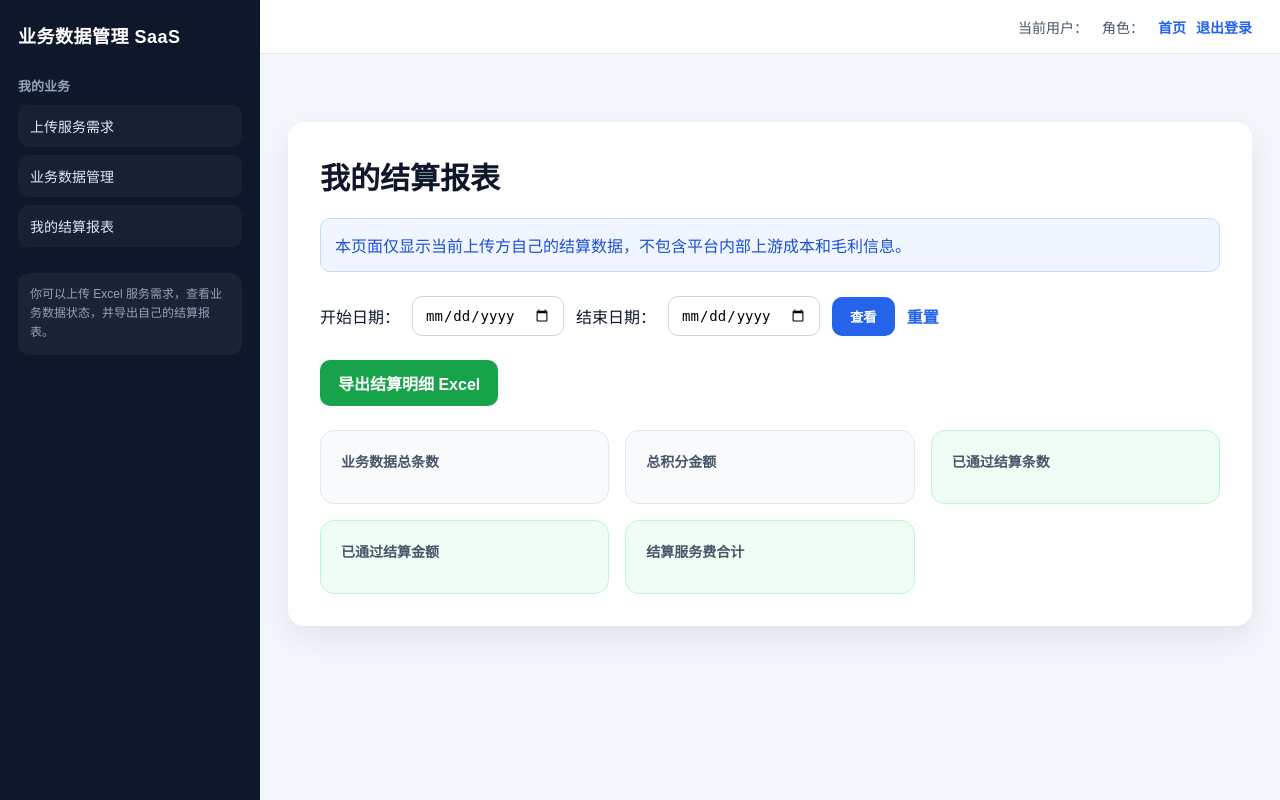
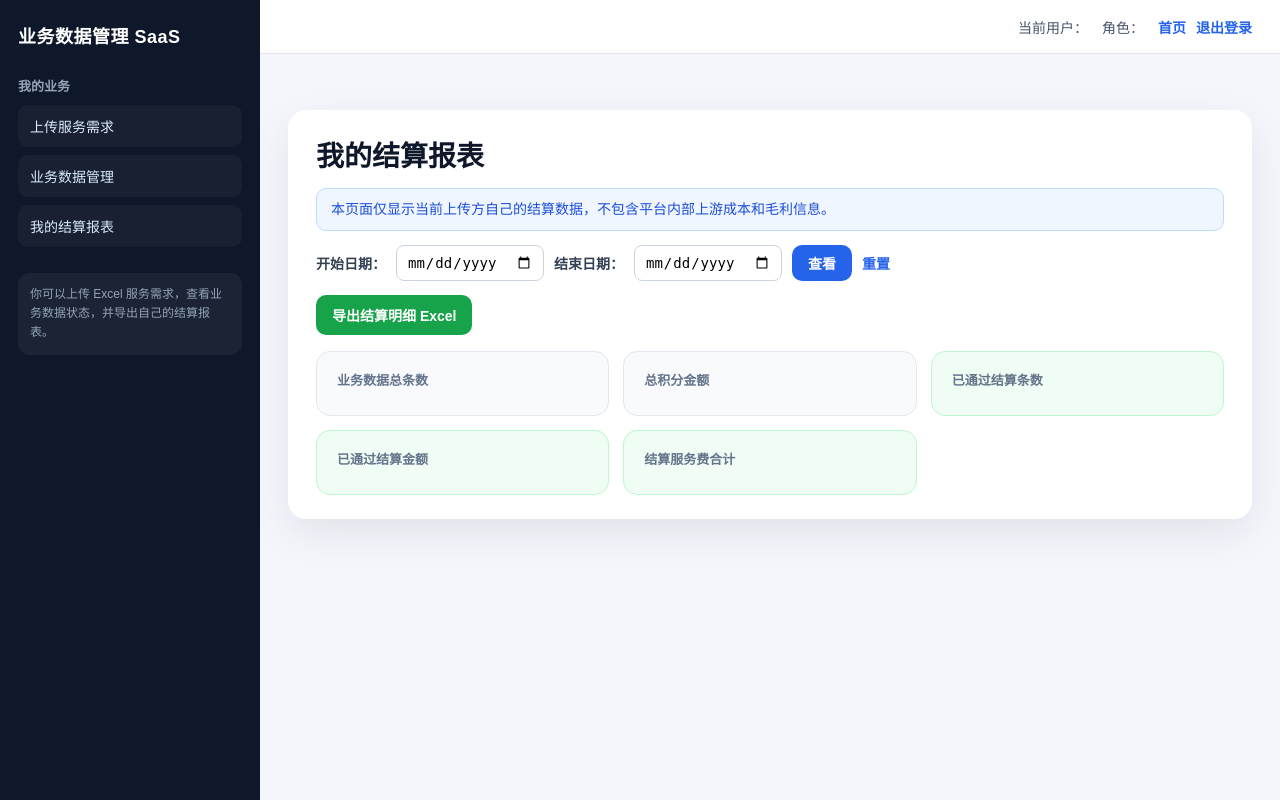
Before and after one commit to jordanlee5/business-saas-mvp, a FastAPI app: template app/templates/my_settlement.html in a window 1280 px wide. Run offline with FastAPI, Linux system fonts and the light colour scheme; the template is opened without the code that fills it, so the values that code supplies are empty.

Commit message:
compact my settlement page layout

```diff
--- a/app/templates/my_settlement.html
+++ b/app/templates/my_settlement.html
@@ -105,6 +105,102 @@
             font-size: 28px;
             font-weight: 800;
         }
+        /* 我的结算报表：紧凑统一风格 V1 */
+        .container {
+            max-width: 980px;
+            margin: 28px auto;
+            background: white;
+            border-radius: 18px;
+            padding: 24px 28px;
+            box-shadow: 0 14px 40px rgba(15, 23, 42, 0.08);
+        }
+
+        h1 {
+            font-size: 28px;
+            margin: 0 0 14px 0;
+            color: #0f172a;
+        }
+
+        .notice {
+            padding: 10px 14px;
+            margin-bottom: 14px;
+            border-radius: 10px;
+            line-height: 1.5;
+            font-size: 14px;
+        }
+
+        .filter-form {
+            display: flex;
+            align-items: center;
+            gap: 10px;
+            flex-wrap: wrap;
+            margin-bottom: 14px;
+        }
+
+        .filter-form label {
+            font-size: 14px;
+            font-weight: 700;
+            color: #334155;
+        }
+
+        .filter-form input {
+            height: 36px;
+            padding: 0 10px;
+            border-radius: 8px;
+            font-size: 14px;
+            box-sizing: border-box;
+        }
+
+        .filter-form button {
+            height: 36px;
+            padding: 0 16px;
+            border-radius: 10px;
+            font-size: 14px;
+        }
+
+        .reset-link {
+            font-size: 14px;
+        }
+
+        .export-button {
+            display: inline-block;
+            margin-bottom: 16px;
+            padding: 10px 16px;
+            border-radius: 10px;
+            font-size: 14px;
+        }
+
+        .cards {
+            display: grid;
+            grid-template-columns: repeat(3, minmax(0, 1fr));
+            gap: 14px;
+        }
+
+        .cards .card {
+            background: #f8fafc;
+            border: 1px solid #e2e8f0;
+            border-radius: 14px;
+            padding: 18px 20px;
+        }
+
+        .cards .settlement-card {
+            background: #f0fdf4;
+            border-color: #bbf7d0;
+        }
+
+        .card-title {
+            color: #64748b;
+            font-size: 13px;
+            font-weight: 700;
+            margin-bottom: 8px;
+        }
+
+        .card-value {
+            font-size: 26px;
+            font-weight: 800;
+            line-height: 1.2;
+            color: #0f172a;
+        }
     </style>
 
 
```
